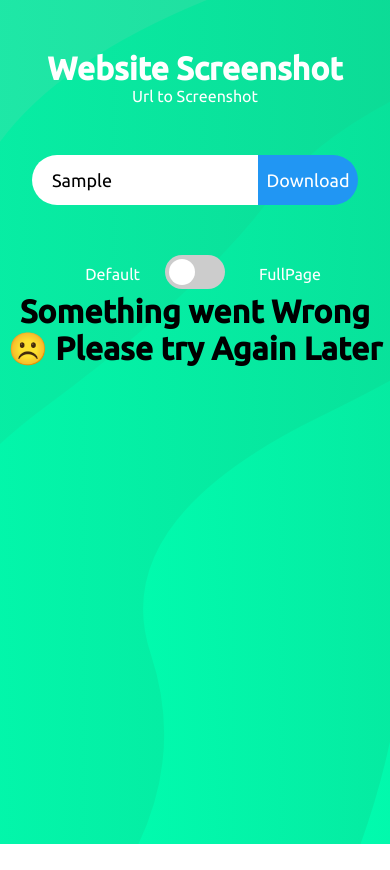
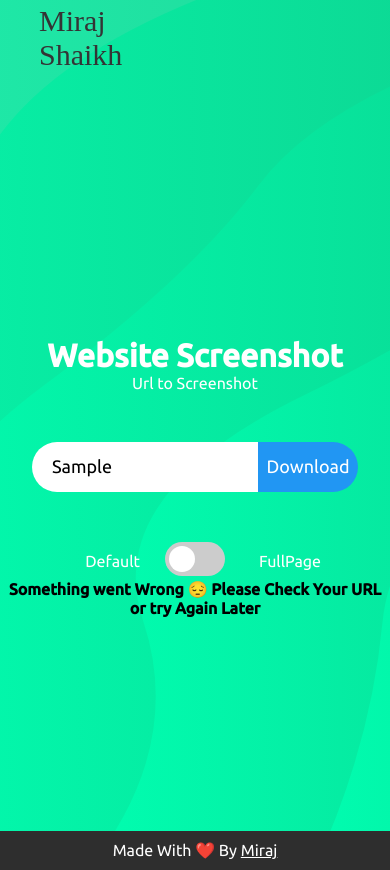
Before and after one commit to mirajshaikh/screenshot-api, a website: page public/index.html in a window 390 px wide. Both pictures are taken after typing "Sample" into the empty fields and a click on the button "Download". Before the commit the page ends 844 px from the top, so only its background shows below. Drawn offline with nearby package versions, Linux system fonts and the light colour scheme; no server answers; a web font is replaced by a local one.

Commit message:
added loader and footer

```diff
--- a/package.json
+++ b/package.json
@@ -4,7 +4,7 @@
   "description": "",
   "main": "index.js",
   "scripts": {
-    "start":"node index.js",
+    "start": "node index.js",
     "test": "echo \"Error: no test specified\" && exit 1"
   },
   "author": "miraj",
--- a/public/index.html
+++ b/public/index.html
@@ -5,12 +5,15 @@
     <meta charset="UTF-8">
     <meta name="viewport" content="width=device-width, initial-scale=1.0">
     <link href="https://fonts.googleapis.com/css2?family=Ubuntu:wght@300;400;500&display=swap" rel="stylesheet">
-
-    <link rel="stylesheet" href="./style.css">
+    <script src="https://cdn.jsdelivr.net/npm/jquery@3.5.1/dist/jquery.min.js"></script>
+<script async src="https://unpkg.com/@lottiefiles/lottie-player@latest/dist/lottie-player.js"></script>
+<link href="https://fonts.googleapis.com/css2?family=Megrim&display=swap&text=MirajShaikh" rel="stylesheet">
+<link rel="stylesheet" href="./style.css">
     <title>Screenshot API</title>
 </head>
 
 <body>
+    <header><a href="https://mirajshaikh.com/">Miraj <br> Shaikh</a></header>
     <div id="main">
     <div class="heading">
         <h1>Website Screenshot </h1>
@@ -33,45 +36,15 @@
     </form>
     <div>
         <div><a id="link" href="" download="Screenshot.png"><button id="link__button">Download Screenshot</button></a></div>
-        <div><h1 id="error">Something went Wrong ☹️ Please try Again Later</h1></div>
+        <div><h4 id="error">Something went Wrong 😔 Please Check Your URL or try Again Later</h4></div>
+       <div class="loader">
+        <div id="loader"><lottie-player src="./images/loader.json" background="transparent"  speed="1"  style="width: 600px; height: 600px;" loop autoplay></lottie-player>
+        </div><h4 class="loader__message">Please Wait... We are Capturing Your Screenshot 😍</h4></div>
        <div><img id="image" src="" width="70%"></img></div>
     </div>
 </div>
-    <script src="https://cdn.jsdelivr.net/npm/jquery@3.5.1/dist/jquery.min.js"></script>
-    <script>
-       $(document).ready(function(){
-            $('#error').hide()
-            $('#link').hide()
-            $('#image').hide()
-        })
-        $('.submitBtn').click(function(){
-            $('#error').hide()
-            $('#link').hide()
-            $('#image').hide()
-        })
-        function myFunction() {
-            var url = ($("#url").val())
-            url = url.replace(/(^\w+:|^)\/\//, '');
-            var fullpage = $("#full").is(':checked');
-            var d = new Date();
-            var n = d.getTime();
-            let fullFileName = url + '-' + n + '.png'
-                // document.getElementById('image').src = 'api/?' + 'url=' + url + '&fullpage=' + fullpage;
-            fetch('api/?url=' + url + '&fullpage=' + fullpage).then(response => response.json())
-            .then(data => {console.log(data)
-                $('#error').hide()
-                $('#link').attr('download', fullFileName)
-                document.getElementById('image').src = data.imageurl;
-                document.getElementById('link').href = data.imageurl;
-                $('#link').show()
-                 $('#image').show()
-                })
-            .catch(error => {
-                console.log(error)
-                $('#link').hide()
-                $('#error').show()});
-        };
-    </script>
+<footer>Made With ❤️ By <a href="https://mirajshaikh.com/" target="_blank">Miraj</a></footer>
+<script src="./script.js"></script>
 
 </body>
 
--- /dev/null
+++ b/public/script.js
@@ -0,0 +1,41 @@
+$(document).ready(function(){
+    $('#error').hide()
+    $('#link').hide()
+    $('#image').hide()
+    $('.loader').hide()
+})
+$('.submitBtn').click(function(){
+    $('#error').hide()
+    $('#link').attr('href' , "");
+    $('#image').attr('src' , "");
+    $('#link').hide()
+    $('#image').hide()
+})
+function myFunction() {
+    $('.loader').show()
+    $('.submitBtn').attr('disabled',true)
+    var url = ($("#url").val())
+    url = url.replace(/(^\w+:|^)\/\//, '');
+    var fullpage = $("#full").is(':checked');
+    var d = new Date();
+    var n = d.getTime();
+    let fullFileName = url + '-' + n + '.png'
+        // document.getElementById('image').src = 'api/?' + 'url=' + url + '&fullpage=' + fullpage;
+    fetch('api/?url=' + url + '&fullpage=' + fullpage).then(response => response.json())
+    .then(data => {console.log(data)
+        $('#error').hide()
+        $('#link').attr('download', fullFileName)
+        document.getElementById('image').src = data.imageurl;
+        document.getElementById('link').href = data.imageurl;
+        $('#link').show()
+         $('#image').show()
+         $('.loader').hide()
+         $('.submitBtn').attr('disabled',false)
+        })
+    .catch(error => {
+        console.log(error)
+        $('#link').hide()
+        $('#error').show()
+        $('.loader').hide()
+        $('.submitBtn').attr('disabled',false)});
+};
--- a/public/style.css
+++ b/public/style.css
@@ -7,10 +7,24 @@
 
 body {
     background-image: url(images/back.svg);
+    background-repeat: no-repeat;
+    background-size: cover;
+}
+header{
+    padding-left: 10%;
+    padding-top: 1%;
+}
+header a{
+    font-family: Megrim !important;
+    color: rgb(52, 52, 53);
+    font-size: 30px;
+    text-decoration: none;
 }
 #main{
 align-content: center;
 text-align: center;
+min-height: 90vh;
+
 }
 *:focus {
     outline: none;
@@ -79,7 +93,7 @@ input:checked+.slider:before {
 }
 
 input[type=text] {
-    padding-left: 20px;
+    padding: 0px 20px;
     border: none;
     width: 390px;
     font-size: 18px;
@@ -97,6 +111,9 @@ input[type=text] {
     border-radius: 0px 50px 50px 0px;
     cursor: pointer;
     height: 50px;
+}
+.submitBtn:disabled{
+    cursor: not-allowed;
 }
 
 .toggleSwitch {
@@ -145,6 +162,29 @@ input[type=text] {
         cursor: pointer;
         padding:15px 20px
 }
+#image{
+    padding-bottom: 30px;
+}
+
+
+.loader{
+    display: grid;
+    grid-template-columns: 1fr;
+}
+#loader{
+    margin-top: -150px;
+    pointer-events: none;
+    justify-self: center;
+}
+.loader__message{
+    margin-top: -150px;
+}
+footer,footer a{
+    text-align: center;
+    padding: 10px 0px;
+    background-color: rgb(46, 46, 46);
+    color: white;
+}
 
 @media screen and (max-width:480px){
     input[type=text] {
@@ -152,4 +192,7 @@ input[type=text] {
     }
     .submitBtn {
         width: 100px;}
+        input[type=text]::placeholder{
+            font-size: 12px;
+        }
 }
```
Also changed, not shown: index.js (+7 -5 lines), public/images/loader.json (added, +1 -0 lines), public/images/screenshot/half.svg (deleted), 1 other file.
